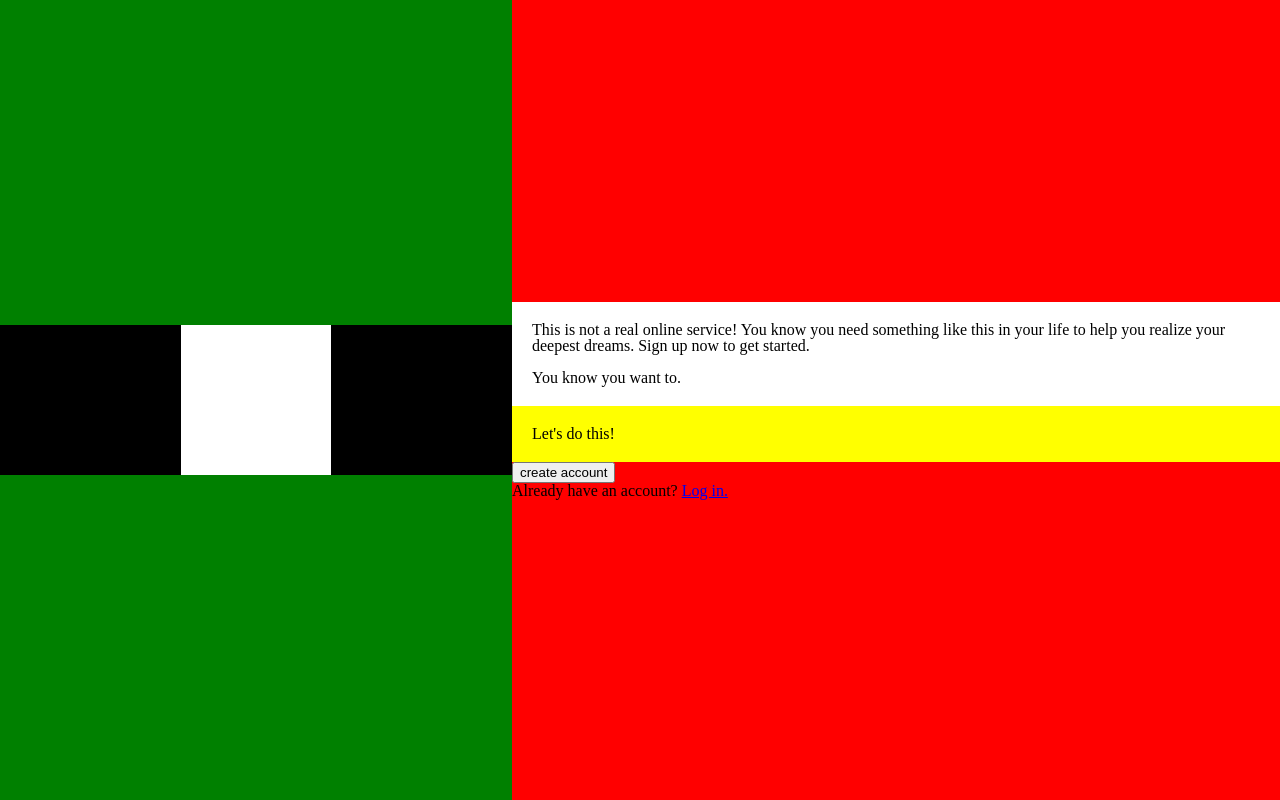
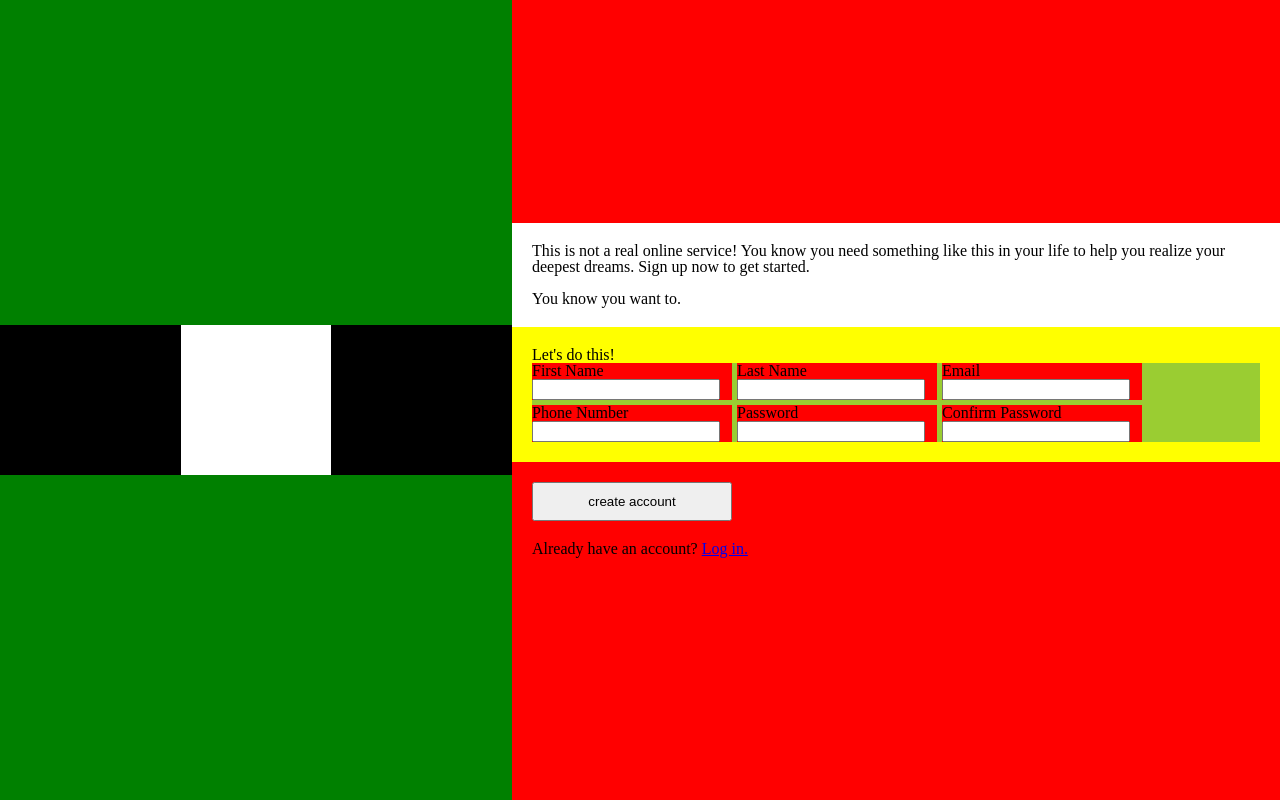
Before and after one commit to emilycurran/sign-up-form, a plain HTML site: page index.html in a window 1280 px wide. Drawn offline with Linux system fonts and the light colour scheme.

Commit message:
added structure of form inputs and error spans

```diff
--- a/index.html
+++ b/index.html
@@ -25,7 +25,30 @@
             <div id="form-panel">
                 <p>Let's do this!</p>
                 <form >
-
+                    <label for="first-name">First Name
+                        <input type="text" id="first-name" name="first-name">
+                        <span class="error"></span>
+                    </label>
+                    <label for="last-name">Last Name
+                        <input type="text" id="last-name" name="last-name">
+                        <span class="error"></span>
+                    </label>
+                    <label for="email">Email
+                        <input type="email" id="email" name="email">
+                        <span class="error"></span>
+                    </label>
+                    <label for="phone">Phone Number
+                        <input type="tel" id="phone" name="phone-number">
+                        <span class="error"></span>
+                    </label>
+                    <label for="password">Password
+                        <input type="pwd" id="password" name="password">
+                        <span class="error"></span>
+                    </label>
+                    <label for="password-confirm">Confirm Password
+                        <input type="pwd" id="password-confirm">
+                        <span class="error"></span>
+                    </label>
                 </form>
             </div>
             <div id="login-create-account">
--- a/style.css
+++ b/style.css
@@ -45,4 +45,38 @@ header {
 
 form {
     background: yellowgreen;
+    display: flex;
+    flex-wrap: wrap;
+    gap: 5px;
 }
+
+button{
+    padding: 10px;
+    width: 200px;
+}
+
+label {
+    background-color: red;
+    border: 5px;
+    width: 200px;
+    box-sizing: border-box;
+    display: flex;
+    flex-direction: column;
+}
+
+input{
+    width: 90%;
+}
+
+span.error {
+    background-color: purple;
+    width: 90%;
+}
+
+#login-create-account{
+    margin: 20px;
+}
+
+#login-create-account p{
+    margin-top: 20px;
+}
```
